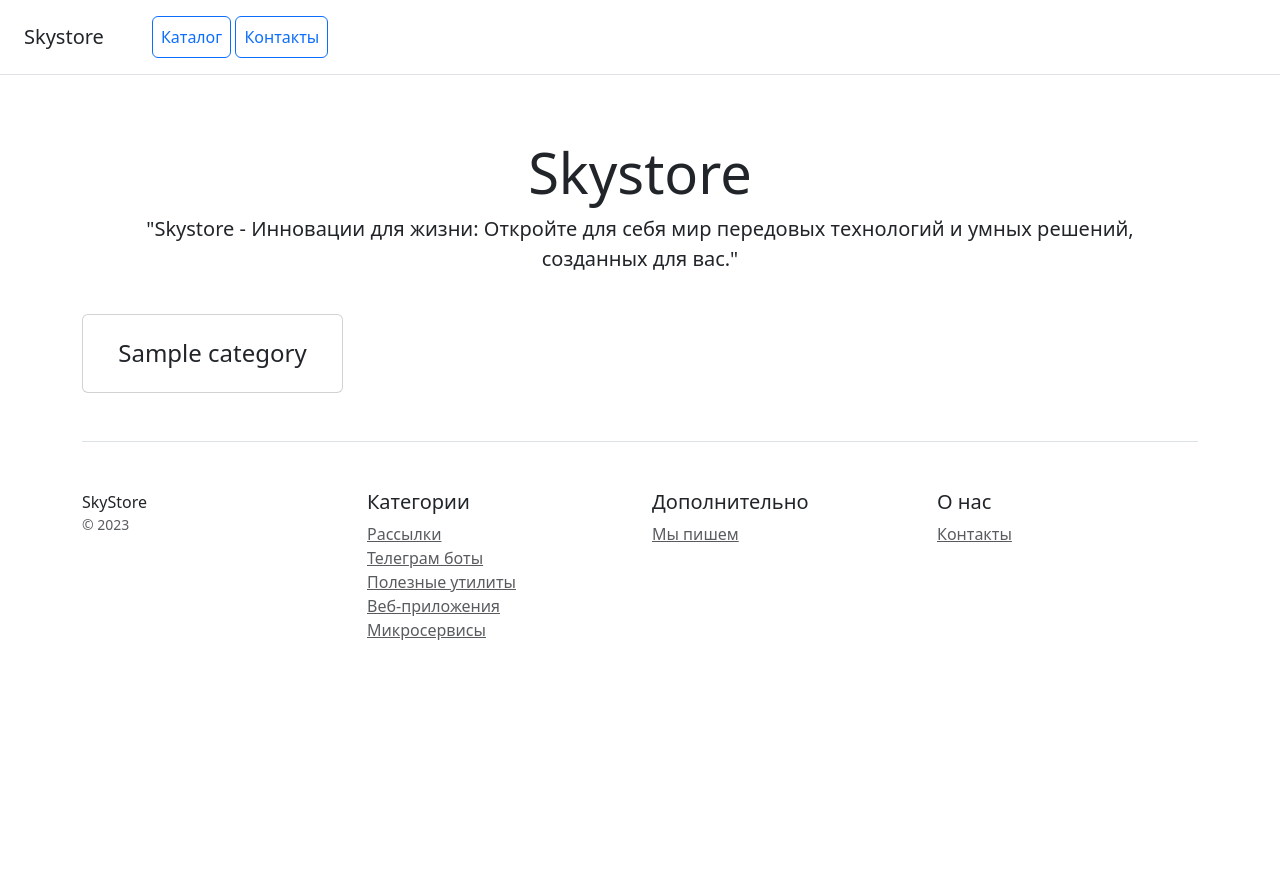
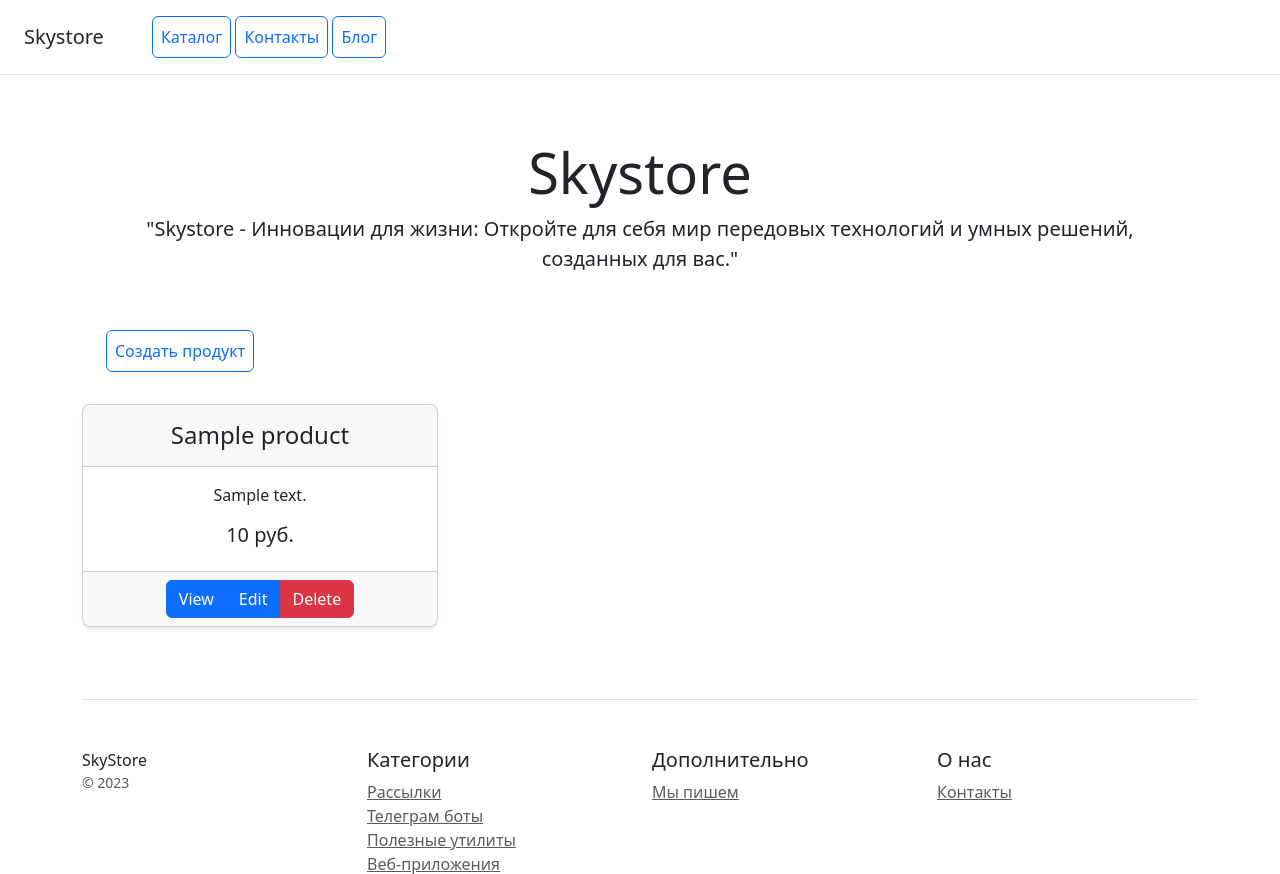
Before and after one commit to an1mehhh/django-project, a Django app: page / in a window 1280 px wide. Shown: the top 874 px of the page. Before the commit the page ends 640 px from the top, so only its background shows below. Run offline with Django 5.2, Linux system fonts and the light colour scheme; tables that the repository leaves empty hold one stand-in row (values such as "Sample post"); some libraries are stand-ins or nearby versions.

Commit message:
add homework 21.1

```diff
--- /dev/null
+++ b/blog/templates/blog/includes/inc_button_create_blog.html
@@ -0,0 +1,3 @@
+<div class="d-flex flex-column flex-md-row align-items-center p-3 px-md-4 mb-3 bg-white box-shadow">
+    <a class="p-2 btn btn-outline-primary" href="{% url 'blog:blog_form' %}">Создать блог</a>
+</div>
--- /dev/null
+++ b/blog/urls.py
@@ -0,0 +1,14 @@
+from django.urls import path
+
+from blog.views import BlogListView, BlogDetailView, BlogCreateView, BlogUpdateView, BlogDeleteView
+
+app_name = 'blog'
+
+urlpatterns = [
+    path('', BlogListView.as_view(), name='blog_list'),
+    path('create/', BlogCreateView.as_view(), name='blog_form'),
+    path('edit/<int:pk>/<slug:slug>', BlogUpdateView.as_view(), name='blog_update'),
+    path('detail/<int:pk>/<slug:slug>', BlogDetailView.as_view(), name='blog_detail'),
+    path('delete/<int:pk>/<slug:slug>', BlogDeleteView.as_view(), name='blog_delete'),
+
+]
--- /dev/null
+++ b/catalog/templates/catalog/includes/inc_button_create_product.html
@@ -0,0 +1,3 @@
+<div class="d-flex flex-column flex-md-row align-items-center p-3 px-md-4 mb-3 bg-white box-shadow">
+    <a class="p-2 btn btn-outline-primary" href="{% url 'catalog:product_form' %}">Создать продукт</a>
+</div>
--- a/catalog/templates/catalog/includes/inc_catalog_menu.html
+++ b/catalog/templates/catalog/includes/inc_catalog_menu.html
@@ -1,7 +1,8 @@
 <div class="d-flex flex-column flex-md-row align-items-center p-3 px-md-4 mb-3 bg-white border-bottom box-shadow">
     <h5 class="my-0 mr-md-auto font-weight-normal">Skystore</h5>
     <nav class="ms-5">
-        <a class="p-2 btn btn-outline-primary" href="{% url 'index' %}">Каталог</a>
-        <a class="p-2 btn btn-outline-primary" href="{% url 'contacts' %}">Контакты</a>
+        <a class="p-2 btn btn-outline-primary" href="{% url 'catalog:product_list' %}">Каталог</a>
+        <a class="p-2 btn btn-outline-primary" href="{% url 'catalog:contacts' %}">Контакты</a>
+        <a class="p-2 btn btn-outline-primary" href="{% url 'blog:blog_list' %}">Блог</a>
     </nav>
 </div>
--- a/catalog/templates/catalog/index.html
+++ /dev/null
@@ -1,16 +0,0 @@
-{% extends 'catalog/base.html' %}
-{% block content  %}
-{% include 'catalog/includes/inc_catalog_title.html' %}
-<div class="row text-center">
-    <div class="col-3">
-        {% for object in category %}
-        <a href="{% url 'product_list' %}" style="text-decoration: none;">
-            <div class="card box-shadow">
-                <h4 class="m-4 font-weight-normal">{{ object.name }}</h4>
-            </div>
-        </a>
-        {% endfor %}
-    </div>
-</div>
-
-{% endblock %}
--- a/catalog/templates/catalog/product_detail.html
+++ b/catalog/templates/catalog/product_detail.html
@@ -8,7 +8,7 @@
                 <h4 class="my-0 fw-normal">{{ product.name }}</h4>
             </div>
             <div class="col-md-6">
-                <img src="{% mediapath product.image %}" width="300" height="300" alt="изображение" >
+                <img src="{% mediapath product.image %}" width="200" height="300" alt="изображение" >
             </div>
             <div class="card-body">
                 <h2><p>{{ product.name }}</p></h2>
--- a/catalog/templates/catalog/product_list.html
+++ b/catalog/templates/catalog/product_list.html
@@ -1,10 +1,13 @@
 {% extends 'catalog/base.html' %}
-{% block content  %}
-<div class="row text-center">
-    <div class="d-flex flex-row">
-        {% for object in products %}
-        <div class="col-3">
-            <div class="card mb-4 rounded-3 shadow-sm">
+
+{% block content %}
+{% include 'catalog/includes/inc_catalog_title.html' %}
+{% include 'catalog/includes/inc_button_create_product.html' %}
+
+     <div class="row text-center">
+        {% for object in object_list %}
+        <div class="col-md-4 mb-4">
+            <div class="card rounded-3 shadow-sm">
                 <div class="card-header py-3">
                     <h4 class="my-0 fw-normal">{{ object.name }}</h4>
                 </div>
@@ -14,15 +17,14 @@
                 </div>
                 <div class="card-footer">
                     <div class="btn-group">
-                        <a href="{% url 'product_detail' pk=object.pk %}" type="button" class="btn btn-primary">View</a>
-                        <a href="#" type="button" class="btn btn-primary">Edit</a>
-                        <a href="#" type="button" class="btn btn-danger">Delete</a>
+                        <a href="{% url 'catalog:product_detail' pk=object.pk %}" type="button" class="btn btn-primary">View</a>
+                        <a href="{% url 'catalog:product_update' pk=object.pk %}" type="button" class="btn btn-primary">Edit</a>
+                        <a href="{% url 'catalog:product_delete' pk=object.pk %}" type="button" class="btn btn-danger">Delete</a>
                     </div>
                 </div>
             </div>
         </div>
         {% endfor %}
     </div>
-</div>
 
 {% endblock %}
--- a/catalog/urls.py
+++ b/catalog/urls.py
@@ -1,10 +1,15 @@
 from django.urls import path
 
-from catalog.views import index, contact, product_list, product_detail
+from catalog.views import ProductListView, ProductDetailView, ContactView, ProductCreateView, ProductUpdateView, \
+    ProductDeleteView
+
+app_name = 'catalog'
 
 urlpatterns = [
-    path('', index, name='index'),
-    path('contacts/', contact, name='contacts'),
-    path('product_list/', product_list, name='product_list'),
-    path('product_detail/<int:pk>/', product_detail, name='product_detail'),
+    path('', ProductListView.as_view(), name='product_list'),
+    path('create/', ProductCreateView.as_view(), name='product_form'),
+    path('edit/<int:pk>/', ProductUpdateView.as_view(), name='product_update'),
+    path('product_detail/<int:pk>/', ProductDetailView.as_view(), name='product_detail'),
+    path('product_delete/<int:pk>/', ProductDeleteView.as_view(), name='product_delete'),
+    path('contacts/', ContactView.as_view(), name='contacts'),
 ]
--- a/catalog/views.py
+++ b/catalog/views.py
@@ -1,32 +1,53 @@
+from django.http import HttpResponse
 from django.shortcuts import render
+from django.urls import reverse_lazy
+from django.views import View
+from django.views.generic import ListView, DetailView, CreateView, UpdateView, DeleteView
 
-from catalog.models import Product, Category
+from catalog.forms import ContactForm
+from catalog.models import Product
 
 
 # Create your views here.
 
-def index(request):
-    context = {
-        'category': Category.objects.all()
-    }
-    return render(request, 'catalog/index.html', context)
+class ProductCreateView(CreateView):
+    model = Product
+    fields = ('name', 'description', 'image', 'category', 'price',)
+    success_url = reverse_lazy('catalog:product_list')
 
 
-def product_list(request):
-    products = Product.objects.all()  # Получаем все продукты
-    return render(request, 'catalog/product_list.html', {'products': products})
+class ProductListView(ListView):
+    model = Product
 
 
-def product_detail(request, pk):
-    product = Product.objects.get(pk=pk)  # Получаем продукт по его pk
-    return render(request, 'catalog/product_detail.html', {'product': product})
+class ProductUpdateView(UpdateView):
+    model = Product
+    fields = ('name', 'description', 'image', 'category', 'price',)
+    success_url = reverse_lazy('catalog:product_list')
 
 
-def contact(request):
-    if request.method == 'POST':
-        name = request.POST.get('name')
-        phone = request.POST.get('phone')
-        message = request.POST.get('message')
-        print(f'Имя: {name} \nТелефон: {phone} \nСообщение: {message}')
+class ProductDetailView(DetailView):
+    model = Product
 
-    return render(request, 'catalog/contacts.html')
+
+class ProductDeleteView(DeleteView):
+    model = Product
+    success_url = reverse_lazy('catalog:product_list')
+
+
+class ContactView(View):
+    form_class = ContactForm
+    initial = {'key': 'value'}
+    template_name = 'catalog/contacts.html'
+
+    def get(self, request, *args, **kwargs):
+        form = self.form_class(initial=self.initial)
+        return render(request, self.template_name, {'form': form})
+
+    def post(self, request, *args, **kwargs):
+        form = self.form_class(request.POST)
+        if form.is_valid():
+            print(
+                f"Имя: {form.cleaned_data['name']} \nТелефон: {form.cleaned_data['phone']} \nСообщение: {form.cleaned_data['message']}")
+            return HttpResponse('Сообщение отправлено!')
+        return render(request, self.template_name, {'form': form})
--- a/config/settings.py
+++ b/config/settings.py
@@ -37,6 +37,7 @@ INSTALLED_APPS = [
     'django.contrib.staticfiles',
 
     'catalog',
+    'blog',
 ]
 
 MIDDLEWARE = [
--- a/config/urls.py
+++ b/config/urls.py
@@ -21,5 +21,6 @@ from django.urls import path, include
 
 urlpatterns = [
     path('admin/', admin.site.urls),
-    path('', include('catalog.urls'))
+    path('', include('catalog.urls'), name='catalog'),
+    path('blog/', include('blog.urls'), name='blog'),
 ] + static(settings.MEDIA_URL, document_root=settings.MEDIA_ROOT)
```
Also changed, not shown: blog/templates/blog/blog_confirm_delete.html (added, +20 -0 lines), blog/templates/blog/blog_detail.html (added, +19 -0 lines), blog/templates/blog/blog_form.html (added, +25 -0 lines), blog/templates/blog/blog_list.html (added, +48 -0 lines), catalog/forms.py (added, +7 -0 lines), catalog/templates/catalog/product_confirm_delete.html (added, +20 -0 lines), catalog/templates/catalog/product_form.html (added, +25 -0 lines), blog/migrations/__init__.py (added).
